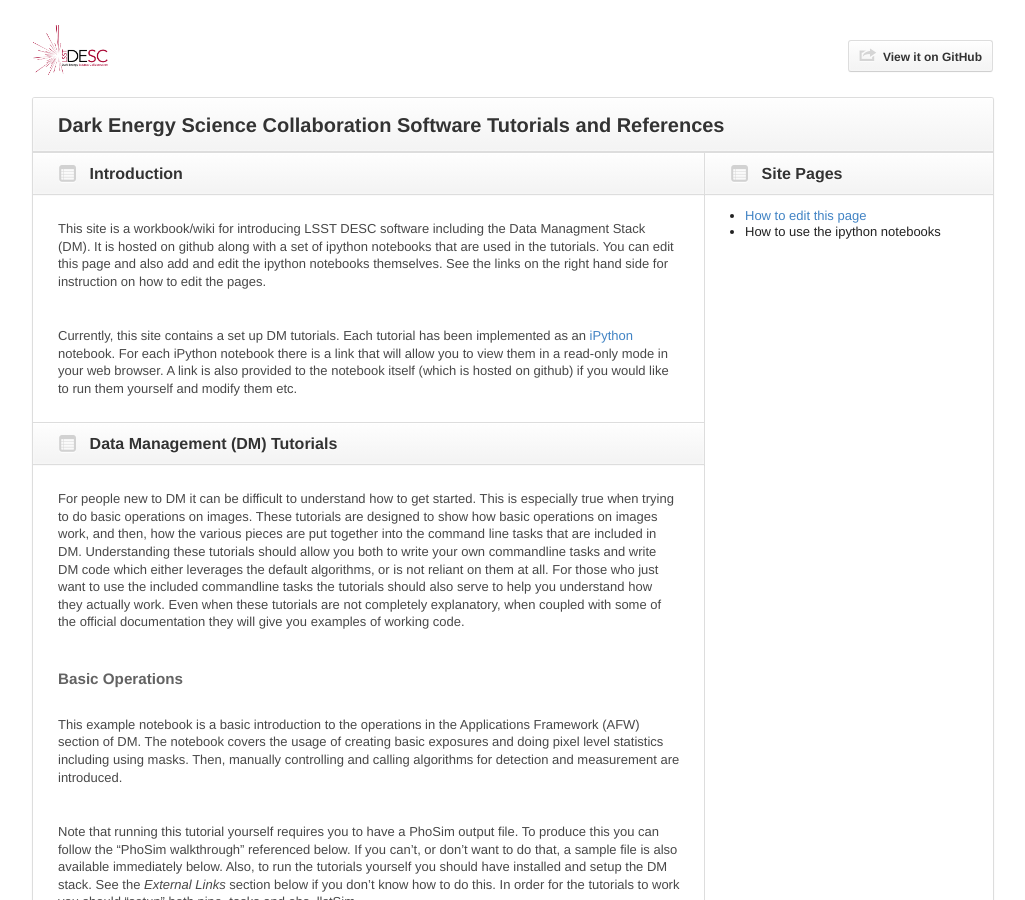
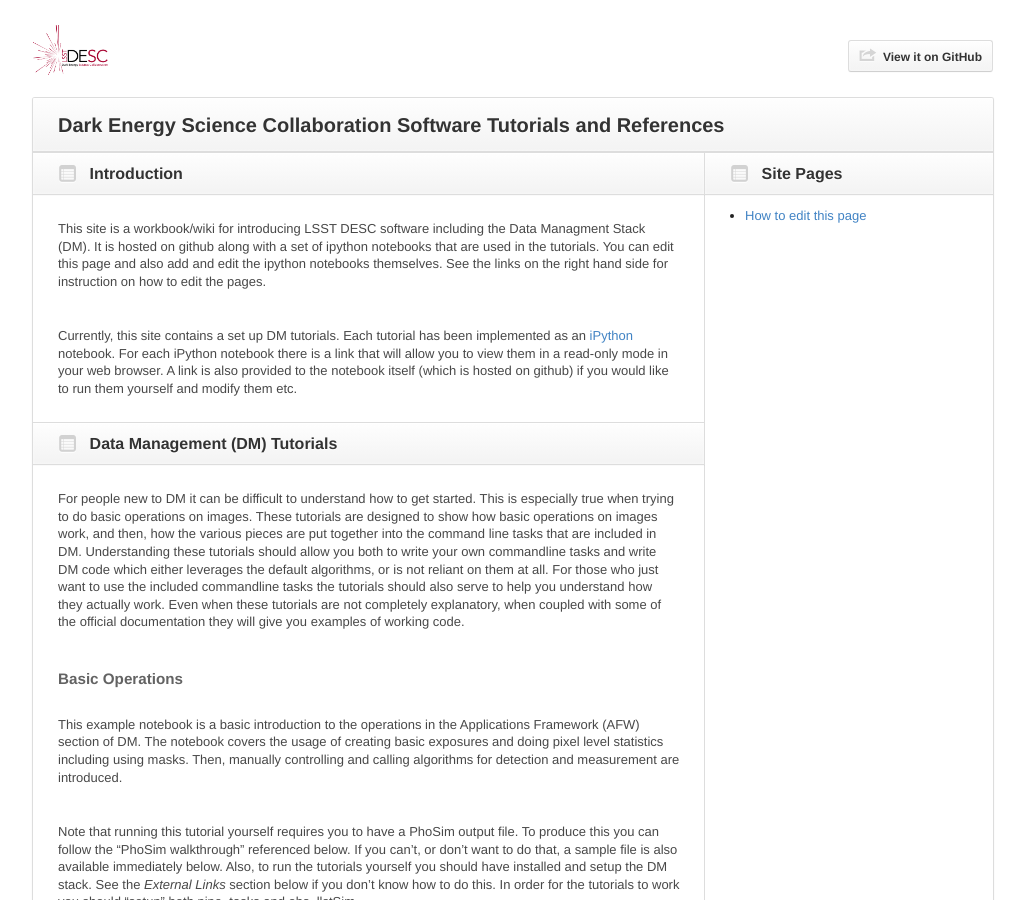
Before and after one commit to LSSTDESC/DataManagementWorkbook, a Jekyll site: the page built from index.md, in a window 1280 px wide and 900 px high. Shown: the whole window, without its empty margins (127-1152 px from the left). Built offline with Jekyll 4.4.1, drawn with Linux system fonts in a browser that asks for light colours.

Commit message:
Remove unused line

```diff
--- a/_includes/sidebaritems.html
+++ b/_includes/sidebaritems.html
@@ -1,5 +1,4 @@
 
 <ul>
  <li> <a href="editing.html"> How to edit this page </a> </li>
- <li> How to use the ipython notebooks </li>
 </ul>
```
